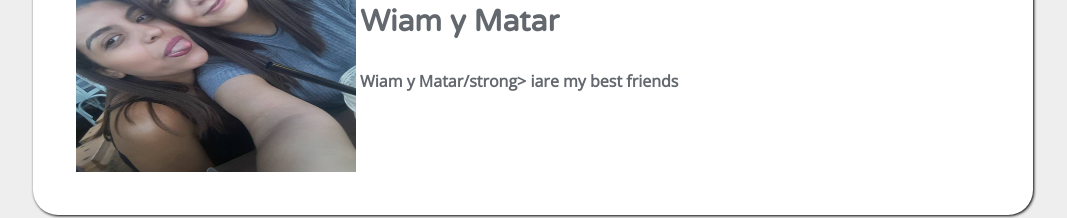
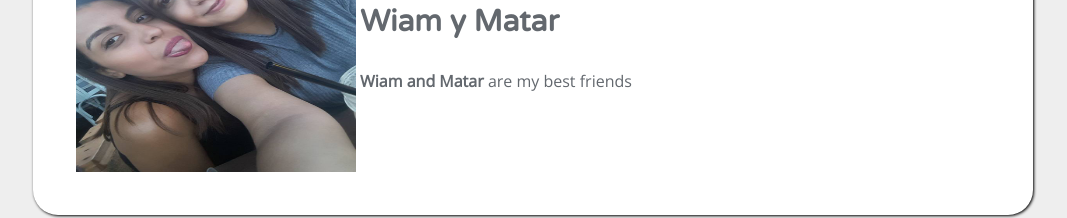
Before and after one commit to salim1987/profile, a plain HTML site: page index.html in a window 1280 px wide. Shown: the part 1557-1775 px from the top of the page, without its empty margins (107-1174 px from the left). Drawn offline with nearby package versions, Linux system fonts and the light colour scheme.

Commit message:
new commit

```diff
--- a/index.html
+++ b/index.html
@@ -82,7 +82,7 @@
               <td>
                 <h3>Wiam y Matar</h3>
                 <p>
-                  <strong>Wiam y Matar/strong> iare my best friends
+                  <strong>Wiam and Matar</strong> are my best friends
                 </p>
               </td>
             </tr>
```
